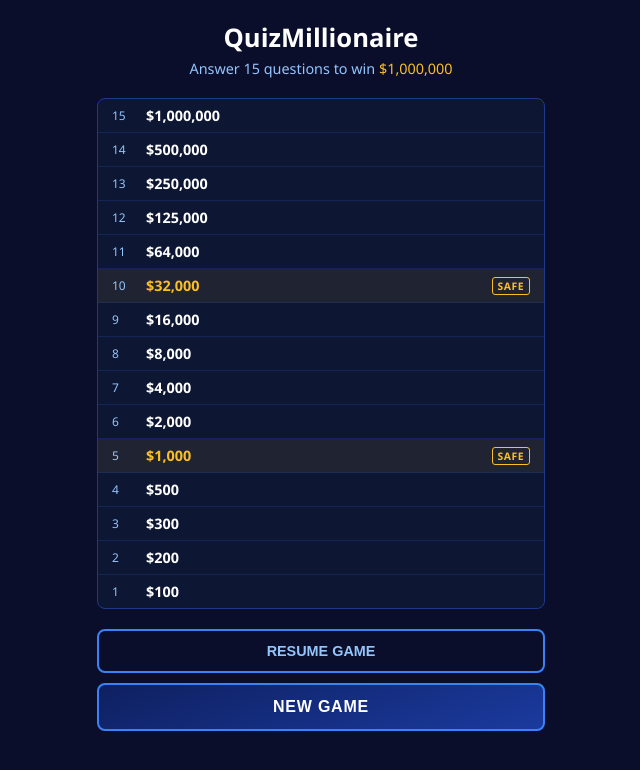
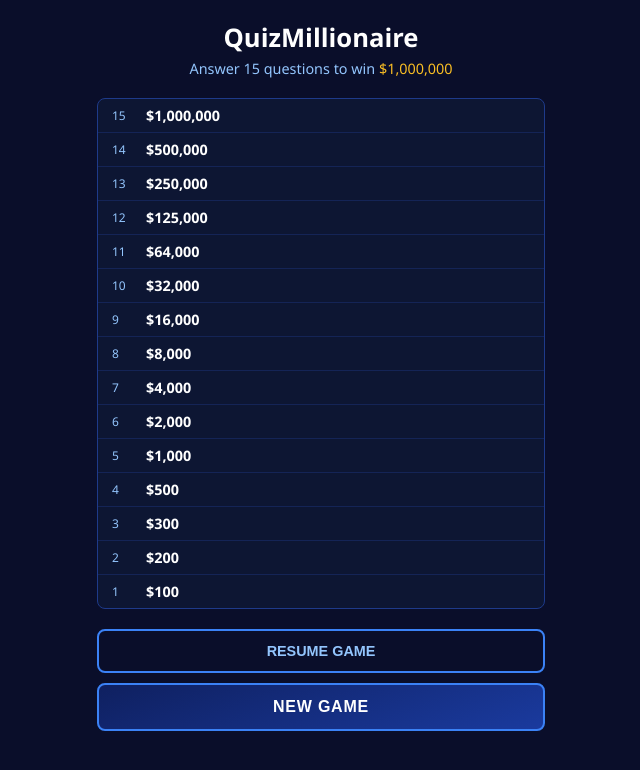
Before and after one commit to cuongdv9/claude-code-homework, a React (Vite) app: page / in a window 1280 px wide. Both pictures are taken after a click on the button "PLAY NOW". Shown: the top 770 px of the page, without its empty margins (319-959 px from the left). Built offline with nearby package versions, Linux system fonts and the light colour scheme.

Commit message:
feat: update Dashboard.jsx, Header.jsx, index.css (+2 more)

```diff
--- a/src/components/Dashboard.jsx
+++ b/src/components/Dashboard.jsx
@@ -1,4 +1,4 @@
-import { MONEY_LADDER, SAFE_HAVEN_INDICES } from '../hooks/useGame'
+import { MONEY_LADDER } from '../hooks/useGame'
 
 export default function Dashboard({ onPlay, hasSavedGame, onResume }) {
   return (
@@ -13,12 +13,10 @@ export default function Dashboard({ onPlay, hasSavedGame, onResume }) {
       <div className="money-ladder">
         {[...MONEY_LADDER].reverse().map((amount, i) => {
           const index = MONEY_LADDER.length - 1 - i
-          const isSafe = SAFE_HAVEN_INDICES.includes(index)
           return (
-            <div key={index} className={`ladder-row ${isSafe ? 'safe-haven' : ''}`}>
+            <div key={index} className="ladder-row">
               <span className="ladder-num">{index + 1}</span>
               <span className="ladder-amount">{amount}</span>
-              {isSafe && <span className="safe-tag">SAFE</span>}
             </div>
           )
         })}
--- a/src/components/GameBoard/Header.jsx
+++ b/src/components/GameBoard/Header.jsx
@@ -1,4 +1,4 @@
-import { SAFE_HAVEN_INDICES, MONEY_LADDER } from '../../hooks/useGame'
+import { MONEY_LADDER } from '../../hooks/useGame'
 
 const TOTAL = MONEY_LADDER.length
 
@@ -8,11 +8,10 @@ function ProgressBar({ questionIndex }) {
       {MONEY_LADDER.map((_, i) => {
         const done = i < questionIndex
         const current = i === questionIndex
-        const safe = SAFE_HAVEN_INDICES.includes(i)
         return (
           <div
             key={i}
-            className={`progress-seg ${done ? 'done' : ''} ${current ? 'current' : ''} ${safe ? 'safe' : ''}`}
+            className={`progress-seg ${done ? 'done' : ''} ${current ? 'current' : ''}`}
           />
         )
       })}
@@ -58,16 +57,13 @@ export default function Header({
   onUseAudience,
   onUsePhone,
 }) {
-  const isSafe = SAFE_HAVEN_INDICES.includes(questionIndex)
-
   return (
     <div className="header-wrap">
     <ProgressBar questionIndex={questionIndex} />
     <div className="header">
-      <div className={`level-badge ${isSafe ? 'safe-haven-badge' : ''}`}>
+      <div className="level-badge">
         <span className="level-num">Q{questionIndex + 1}</span>
         <span className="level-amount">{currentAmount}</span>
-        {isSafe && <span className="safe-indicator">⭐ SAFE HAVEN</span>}
       </div>
 
       <div className="lifelines">
--- a/src/components/GameBoard/index.jsx
+++ b/src/components/GameBoard/index.jsx
@@ -5,13 +5,13 @@ import QuestionBox from './QuestionBox'
 import AnswerButtons from './AnswerButtons'
 import LifelineOverlay from './LifelineOverlay'
 
-const TIMER_SECONDS = 30
+const TIMER_SECONDS = 15
 
 export default function GameBoard({ game, onEnd }) {
   const {
     questionIndex, phase, selectedAnswer, isCorrect,
     lifelines, eliminatedAnswers, audienceData, phoneData, activeLifeline,
-    currentQuestion, currentAmount, safeHavenAmount, isLastQuestion,
+    currentQuestion, currentAmount, isLastQuestion,
     selectAnswer, confirmAnswer, nextQuestion, onTimerExpired,
     useFifty, useAudience, usePhone, closeLifeline,
   } = game
@@ -27,18 +27,20 @@ export default function GameBoard({ game, onEnd }) {
   useEffect(() => {
     if (phase !== 'feedback') return
     const delay = setTimeout(() => {
-      if (!isCorrect) {
-        onEnd('wrong', safeHavenAmount)
-      } else if (isLastQuestion) {
+      if (isCorrect && isLastQuestion) {
         onEnd('win', currentAmount)
+      } else if (!isCorrect && !isLastQuestion) {
+        nextQuestion()           // wrong or timed out → skip to next
+      } else if (!isCorrect && isLastQuestion) {
+        onEnd('wrong', '$0')   // wrong/timeout on last Q → end
       }
       // correct + not last: wait for user to tap Continue
-    }, 1800)
+    }, 1500)
     return () => clearTimeout(delay)
   }, [phase, isCorrect, isLastQuestion])
 
   function handleWalkAway() {
-    onEnd('walkaway', safeHavenAmount)
+    onEnd('walkaway', currentAmount)
   }
 
   return (
@@ -80,7 +82,7 @@ export default function GameBoard({ game, onEnd }) {
 
         {phase === 'answering' && (
           <button className="btn-walkaway" onClick={handleWalkAway}>
-            Walk Away ({safeHavenAmount})
+            Walk Away
           </button>
         )}
       </div>
--- a/src/hooks/useGame.js
+++ b/src/hooks/useGame.js
@@ -7,20 +7,13 @@ export const MONEY_LADDER = [
   '$64,000', '$125,000', '$250,000', '$500,000', '$1,000,000',
 ]
 
-export const SAFE_HAVEN_INDICES = [4, 9]
-
-export function getSafeHavenAmount(questionIndex) {
-  for (let i = SAFE_HAVEN_INDICES.length - 1; i >= 0; i--) {
-    if (questionIndex > SAFE_HAVEN_INDICES[i]) return MONEY_LADDER[SAFE_HAVEN_INDICES[i]]
-  }
-  return '$0'
-}
 
 const INITIAL_STATE = {
   questionIndex: 0,
   phase: 'answering',      // 'answering' | 'feedback'
   selectedAnswer: null,
   isCorrect: null,
+  timedOut: false,
   lifelines: { fifty: true, audience: true, phone: true },
   eliminatedAnswers: [],
   audienceData: null,
@@ -33,7 +26,7 @@ function generateAudienceData(answers, correct) {
   const remaining = 100 - correctPct
   const wrongAnswers = answers.filter(a => a !== correct)
   const splits = splitRandomly(remaining, wrongAnswers.length)
-  return answers.map((a, i) => {
+  return answers.map((a) => {
     if (a === correct) return correctPct
     return splits[wrongAnswers.indexOf(a)]
   })
@@ -68,7 +61,7 @@ function reducer(state, action) {
 
     case 'TIMER_EXPIRED':
       if (state.phase !== 'answering') return state
-      return { ...state, phase: 'feedback', isCorrect: false }
+      return { ...state, phase: 'feedback', isCorrect: false, timedOut: true }
 
     case 'NEXT_QUESTION':
       return {
@@ -140,7 +133,6 @@ export function useGame() {
 
   const currentQuestion = questions[state.questionIndex]
   const currentAmount = MONEY_LADDER[state.questionIndex]
-  const safeHavenAmount = getSafeHavenAmount(state.questionIndex)
   const isLastQuestion = state.questionIndex === questions.length - 1
 
   const selectAnswer = useCallback(answer => {
@@ -167,7 +159,6 @@ export function useGame() {
     ...state,
     currentQuestion,
     currentAmount,
-    safeHavenAmount,
     isLastQuestion,
     selectAnswer,
     confirmAnswer,
--- a/src/index.css
+++ b/src/index.css
@@ -150,20 +150,8 @@ html, body, #root {
   gap: 10px;
 }
 .ladder-row:last-child { border-bottom: none; }
-.ladder-row.safe-haven { background: rgba(251,191,36,0.08); }
-
 .ladder-num { width: 24px; font-size: 0.75rem; color: var(--text-dim); }
 .ladder-amount { flex: 1; font-weight: 700; font-size: 0.9rem; }
-.safe-tag {
-  font-size: 0.65rem;
-  font-weight: 800;
-  color: var(--gold);
-  border: 1px solid var(--gold);
-  padding: 1px 5px;
-  border-radius: 3px;
-  letter-spacing: 0.05em;
-}
-.ladder-row.safe-haven .ladder-amount { color: var(--gold); }
 
 .dashboard-actions { display: flex; flex-direction: column; gap: 10px; }
 
@@ -197,9 +185,6 @@ html, body, #root {
 }
 .progress-seg.done    { background: var(--accent); }
 .progress-seg.current { background: var(--gold); }
-.progress-seg.safe    { border-radius: 2px; box-shadow: 0 0 4px var(--safe); }
-.progress-seg.done.safe    { background: var(--safe); }
-.progress-seg.current.safe { background: var(--safe); }
 
 /* Header */
 .header {
@@ -215,11 +200,9 @@ html, body, #root {
   flex-direction: column;
   line-height: 1.2;
 }
-.level-badge.safe-haven-badge .level-amount { color: var(--gold); }
 
 .level-num { font-size: 0.7rem; color: var(--text-dim); text-transform: uppercase; }
 .level-amount { font-size: 1.1rem; font-weight: 800; }
-.safe-indicator { font-size: 0.6rem; color: var(--gold); }
 
 .lifelines { display: flex; gap: 8px; }
 
```
